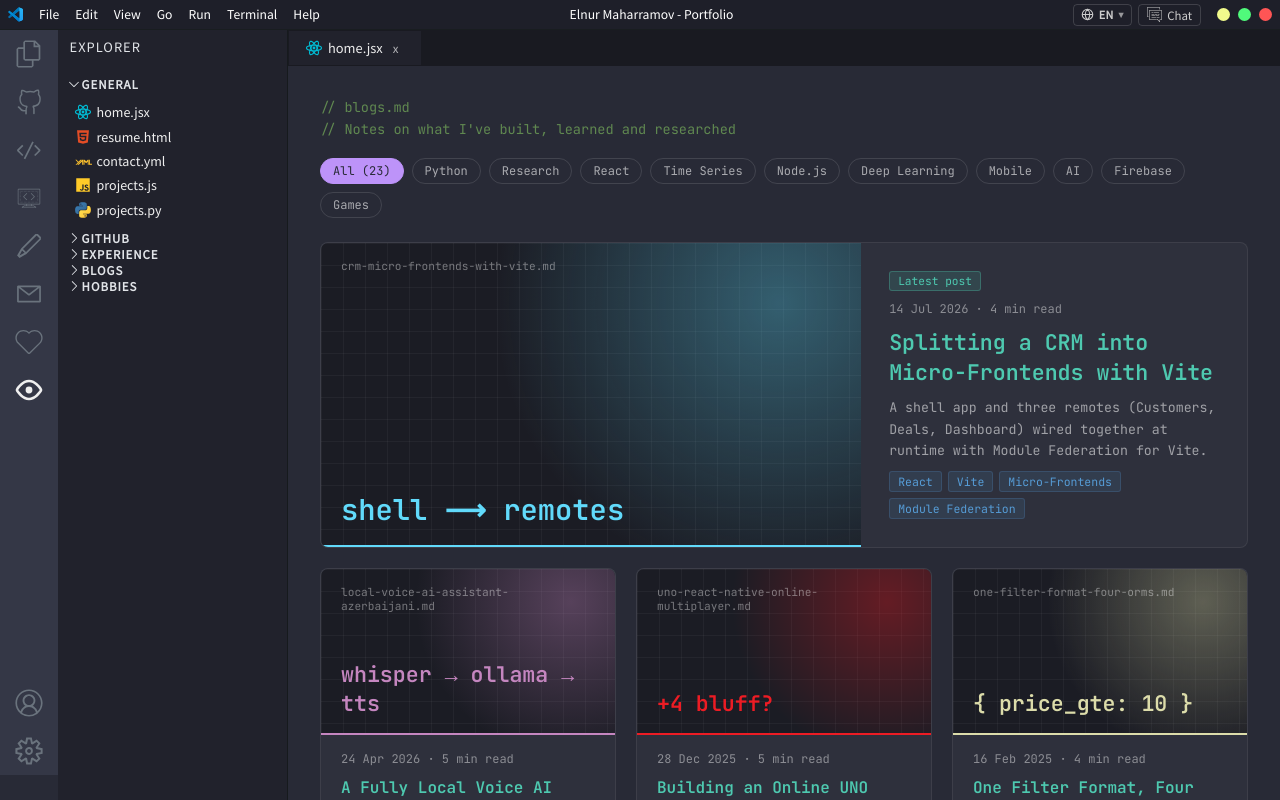
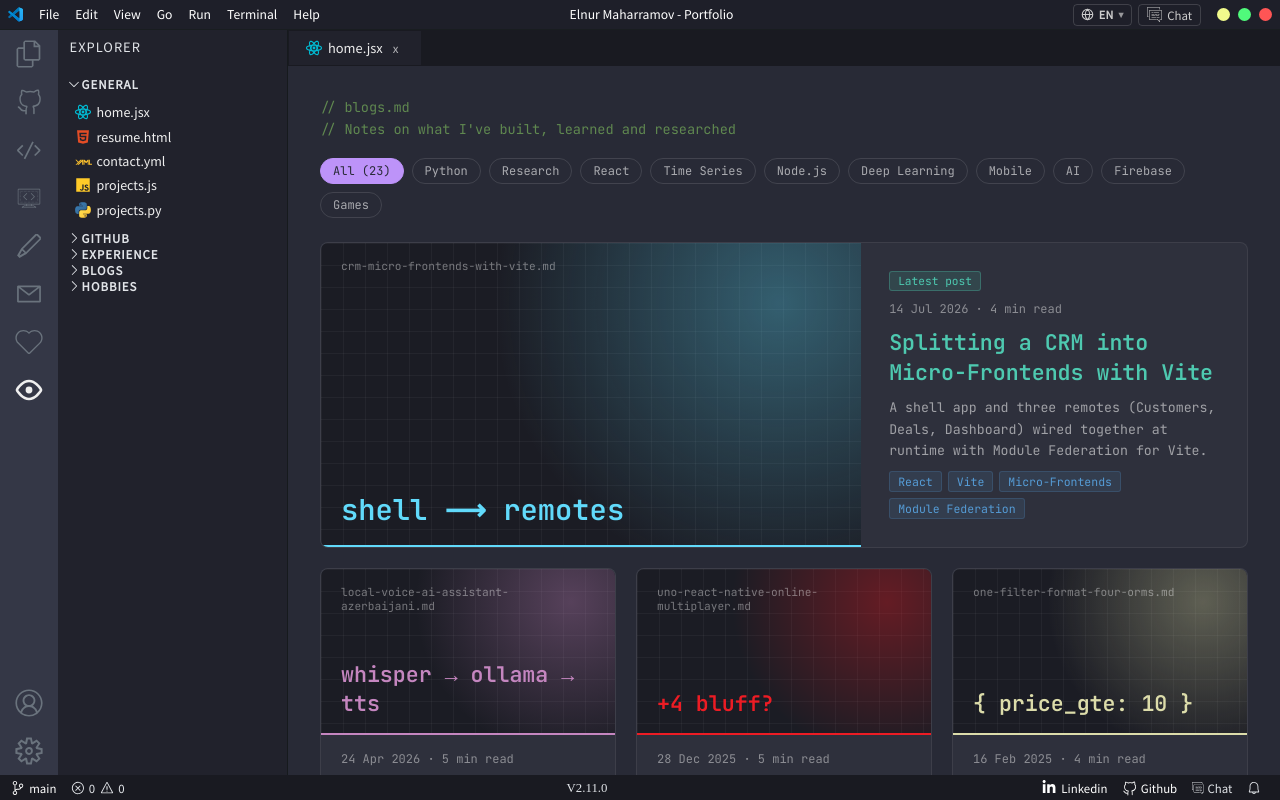
Before and after one commit to Elnur21/Elnur21.github.io, a Next.js app: page /blogs in a window 1280 px wide. Shown: the top 800 px of the page. Built offline with nearby package versions, Linux system fonts and the light colour scheme.

Commit message:
feat: enhance layout structure and styles for better usability and scrolling behavior

```diff
--- a/src/components/Layout.jsx
+++ b/src/components/Layout.jsx
@@ -30,7 +30,7 @@ const Layout = ({ children }) => {
   }, [toggleChat]);
 
   return (
-    <>
+    <div className={styles.shell}>
       <Titlebar />
       <div className={styles.main}>
         <Sidebar />
@@ -42,7 +42,7 @@ const Layout = ({ children }) => {
         {mounted && chatOpen && <ChatPanel />}
       </div>
       <Bottombar />
-    </>
+    </div>
   );
 };
 
--- a/src/components/Titlebar.jsx
+++ b/src/components/Titlebar.jsx
@@ -381,7 +381,8 @@ export default function Titlebar() {
   };
 
   const handleMinimize = () => {
-    window.scrollTo({ top: 0, behavior: "smooth" });
+    // The page scrolls inside <main>, not the window
+    document.querySelector("main")?.scrollTo({ top: 0, behavior: "smooth" });
     toast.info(t("titlebar.toasts.scrolledTop"));
   };
 
--- a/src/styles/ChatPanel.module.css
+++ b/src/styles/ChatPanel.module.css
@@ -4,7 +4,7 @@
   flex-direction: column;
   width: 340px;
   flex-shrink: 0;
-  height: calc(100vh - 30px - 25px);
+  min-height: 0;
   background: var(--explorer-bg);
   border-left: 1px solid var(--explorer-border);
   color: var(--text-color);
--- a/src/styles/Explorer.module.css
+++ b/src/styles/Explorer.module.css
@@ -5,6 +5,8 @@
   color: rgb(225, 228, 232);
   font-family: "Source Sans Pro", sans-serif;
   border-right: 1px solid var(--explorer-border);
+  overflow-y: auto;
+  scrollbar-width: thin;
 }
 
 .title {
--- a/src/styles/Layout.module.css
+++ b/src/styles/Layout.module.css
@@ -1,7 +1,24 @@
 @import url("https://fonts.googleapis.com/css2?family=JetBrains+Mono:wght@300;400;500;600&display=swap");
+
+/* The app fills the screen exactly; only the panes inside it scroll, so the
+   titlebar, tabs, sidebar, chat and bottom bar always stay in view.
+   dvh follows the visible area on mobile, where 100vh includes the browser's toolbars */
+.shell {
+  display: flex;
+  flex-direction: column;
+  height: 100vh;
+  height: 100dvh;
+  overflow: hidden;
+}
+
+.shell > * {
+  flex-shrink: 0;
+}
 
 .main {
   display: flex;
+  flex: 1 1 auto;
+  min-height: 0;
   background: var(--main-bg);
 }
 
@@ -12,6 +29,7 @@
   flex-direction: column;
   flex: 1;
   min-width: 0;
+  min-height: 0;
 }
 
 .content {
@@ -19,9 +37,8 @@
   color: var(--text-color);
   font-family: "JetBrains Mono", monospace;
   flex: 1;
-  height: min-content;
+  min-height: 0;
   overflow-y: auto;
-  height: 85vh;
 }
 
 .content {
--- a/src/styles/Sidebar.module.css
+++ b/src/styles/Sidebar.module.css
@@ -6,7 +6,8 @@
   width: 4.5vw;
   min-width: 40px;
   flex-shrink: 0;
-  height: calc(100vh - 30px - 25px);
+  overflow-y: auto;
+  scrollbar-width: none;
 }
 
 .iconContainer {
```
